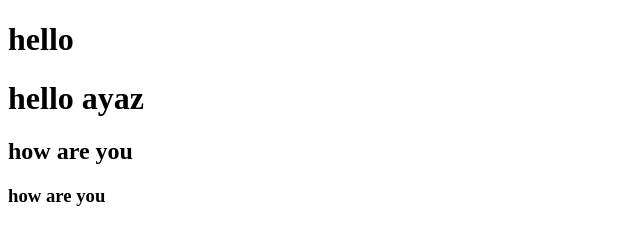
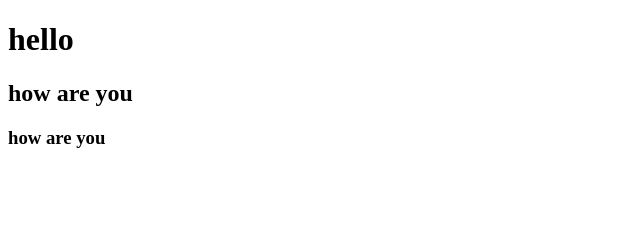
Before and after one commit to Amirzeb123/University_project, a plain HTML site: page index.html in a window 1280 px wide. Shown: the whole page, without its empty margins (0-640 px from the left). Drawn offline with Linux system fonts and the light colour scheme.

Commit message:
first commit

```diff
--- a/index.html
+++ b/index.html
@@ -7,7 +7,6 @@
 </head>
 <body>
     <h1>hello</h1>
-    <h1>hello ayaz</h1>
     <h2>how are you</h2>
     <h3>how are you</h3>
 </body>
```
